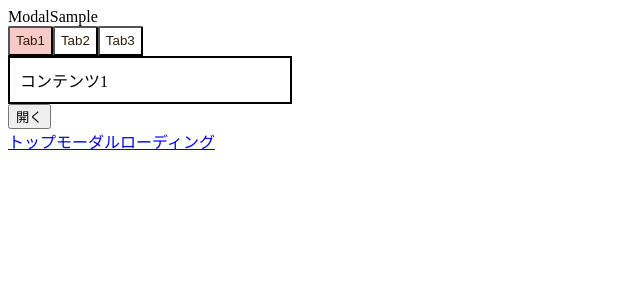
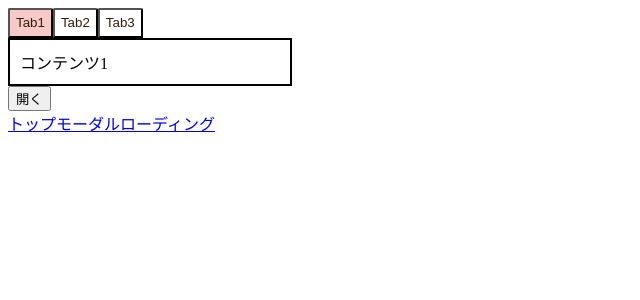
Before and after one commit to Hiromi-I/vue-practice, a Vue app: page /modal-sample in a window 1280 px wide. Shown: the top 300 px of the page, without its empty margins (0-640 px from the left). Built offline with nearby package versions, Linux system fonts and the light colour scheme.

Commit message:
モーダルコンポーネントを移動

```diff
--- a/src/App.vue
+++ b/src/App.vue
@@ -1,8 +1,6 @@
 <template>
   <div id="app">
     <router-view />
-    <TabHolder />
-    <ModalSet />
     <router-link to="/">トップ</router-link>
     <router-link to="/modal-sample">モーダル</router-link>
     <router-link to="/loading-sample">ローディング</router-link>
@@ -10,14 +8,7 @@
 </template>
 
 <script>
-import TabHolder from "./components/TabHolder.vue";
-import ModalSet from "./components/ModalSet.vue";
-
 export default {
   name: "App",
-  components: {
-    TabHolder,
-    ModalSet
-  }
 };
 </script>
--- a/src/views/ModalSample.vue
+++ b/src/views/ModalSample.vue
@@ -1,3 +1,19 @@
 <template>
-  <div>ModalSample</div>
+  <div>
+    <TabHolder />
+    <ModalSet />
+  </div>
 </template>
+
+<script>
+import TabHolder from "@/components/TabHolder.vue";
+import ModalSet from "@/components/ModalSet.vue";
+
+export default {
+  name: "ModalSample",
+  components: {
+    TabHolder,
+    ModalSet
+  }
+};
+</script>
```
